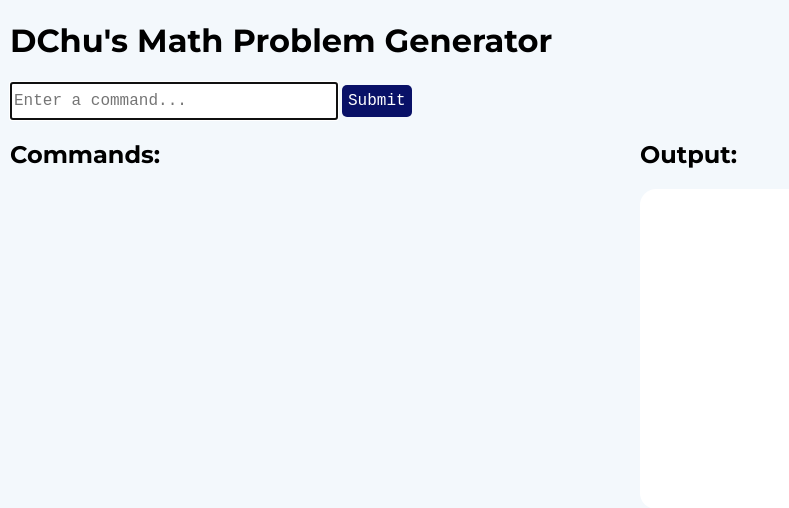
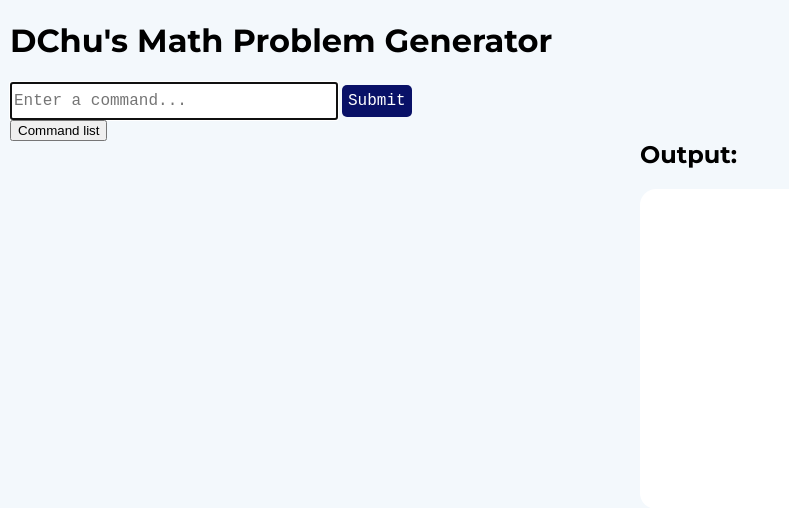
Before and after one commit to danchurlian/DChu-s-Problem-Generator, a Flask app: template templates/math_problem_generator.html in a window 1280 px wide. Shown: the part 32-540 px from the top of the page, without its empty margins (0-789 px from the left). Run offline with Flask 3, Linux system fonts and the light colour scheme; the template is opened without the code that fills it, so the values that code supplies are empty.

Commit message:
feat: move math command list inside dialog

```diff
--- a/templates/math_problem_generator.html
+++ b/templates/math_problem_generator.html
@@ -38,13 +38,17 @@
                 </section>
             </aside>
 
-            <h2>
-                Commands:
-            </h2>
+
+            <dialog id='command-list-dialog'>
+                <button commandfor='command-list-dialog' command='close'>Close</button>
+                <h2>List of Commands</h2>
+                {{ math_help_section_markdown | safe }}
+            </dialog>
+
+            <button commandfor='command-list-dialog' command='show-modal'>Command list</button>
 
             <section class="help-section" id="math-help-section">
-                {{ math_help_section_markdown | safe }}
-        </section>
+            </section>
         </main>
 
         {{ utils.footer() }}
```
